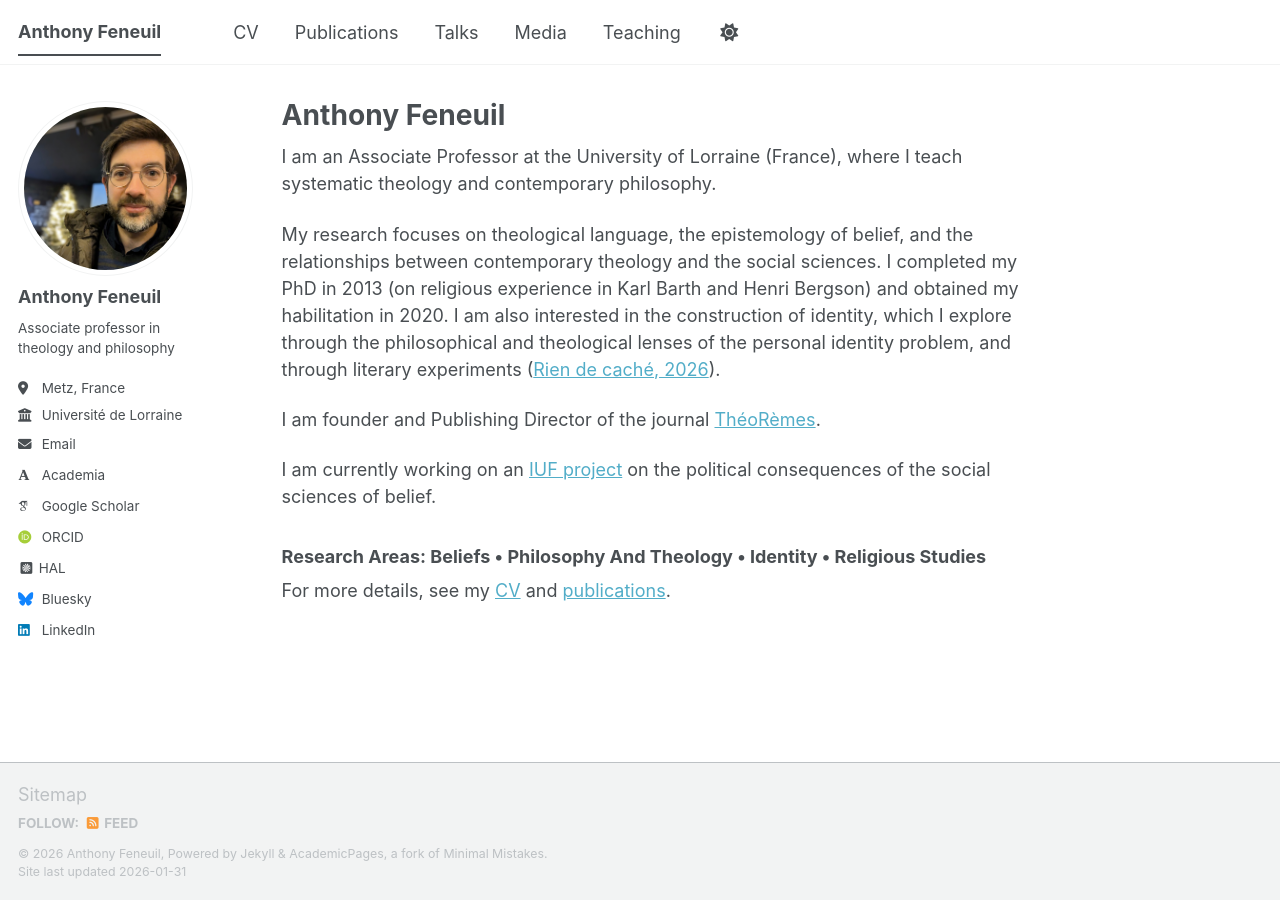
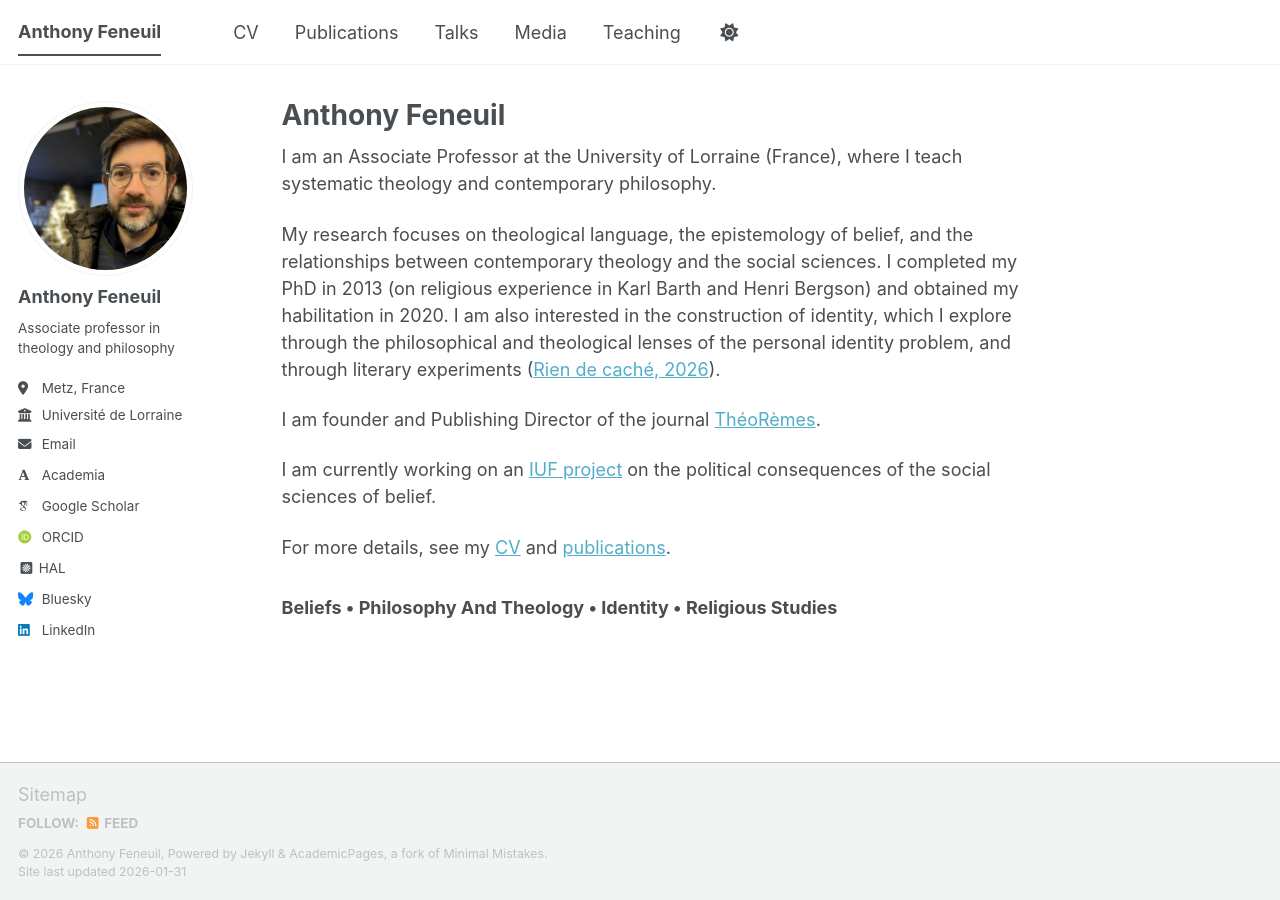
Before and after one commit to anfnl/anfnl.github.io, a Jekyll site: the page built from _pages/about.md, in a window 1280 px wide. Built offline with Jekyll 4.4.1, drawn with Linux system fonts in a browser that asks for light colours; some web fonts are replaced; a script bundle is joined from its source files by our own code; library files that are not in the unit come from our copies.

Commit message:
Update about.md

```diff
--- a/_pages/about.md
+++ b/_pages/about.md
@@ -15,6 +15,6 @@ I am founder and Publishing Director of the journal [ThéoRèmes](https://journa
 
 I am currently working on an [IUF project](https://www.iufrance.fr/les-membres-de-liuf/membre/2850-anthony-feneuil.html) on the political consequences of the social sciences of belief.
 
-### Research Areas: Beliefs • Philosophy And Theology • Identity • Religious Studies
+For more details, see my [CV](cv/) and [publications](publications/).
 
-For more details, see my [CV](cv/) and [publications](publications/).
+### Beliefs • Philosophy And Theology • Identity • Religious Studies
```
